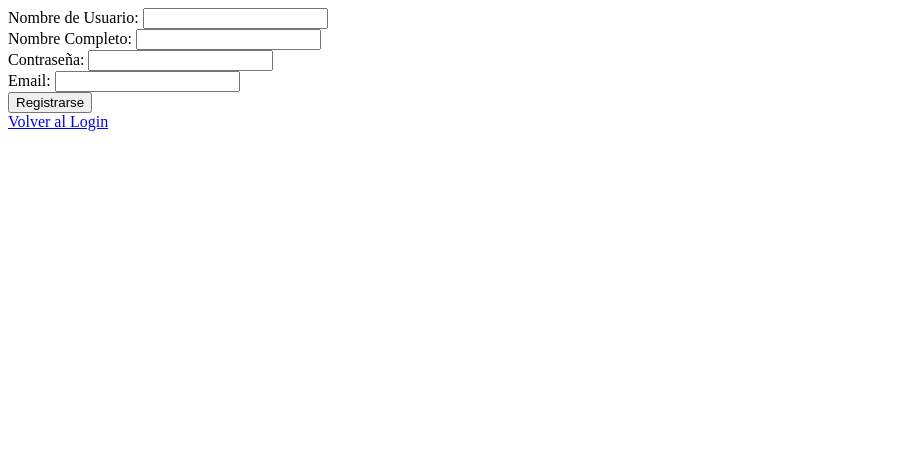
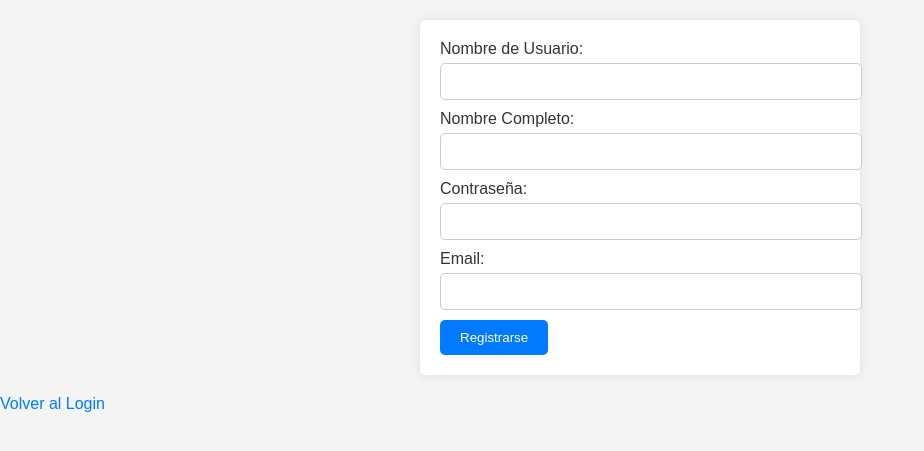
Before and after one commit to nescaruncho/Tarefa4.7_Andres, a PHP site: page /rexistro.html in a window 1280 px wide. Shown: the top 451 px of the page, without its empty margins (0-924 px from the left). Run offline with PHP 8.4, Linux system fonts and the light colour scheme.

Commit message:
Add meta tags and stylesheets to HTML files; fix minor typos in SQL queries

```diff
--- a/www/comenta.php
+++ b/www/comenta.php
@@ -21,7 +21,7 @@ if ($_SERVER["REQUEST_METHOD"] == "POST") {
         $stmt->execute([$idProduto]);
 
         if ($stmt->rowCount() > 0) {
-            $stmt = $conexion->prepare("INSERT INTO comentarios (usuario, idProduto, Comentario, dataCreación, moderado)
+            $stmt = $conexion->prepare("INSERT INTO comentarios (usuario, idProduto, comentario, dataCreacion, moderado)
                                       VALUES (?, ?, ?, NOW(), 'non')");
             $stmt->execute([$usuario, $idProduto, $comentario]);
 
--- a/www/login.php
+++ b/www/login.php
@@ -4,6 +4,9 @@ session_start();
 <!DOCTYPE html>
 <html>
 <head>
+    <meta charset="UTF-8">
+    <meta name="viewport" content="width=device-width, initial-scale=1.0">
+    <link rel="stylesheet" href="style.css">
     <title>Login</title>
 </head>
 <body>
--- a/www/mostra.php
+++ b/www/mostra.php
@@ -34,11 +34,14 @@ try {
 <!DOCTYPE html>
 <html>
 <head>
+    <meta charset="UTF-8">
+    <meta name="viewport" content="width=device-width, initial-scale=1.0">
+    <link rel="stylesheet" href="style.css">
     <title>Productos</title>
 </head>
 <body>
     <h1><?php echo $saludo . ", " . htmlspecialchars($_SESSION['usuario']); ?></h1>
-    <a href="pechaSesion.php">Cerrar Sesión</a>
+    <a href="pecharSesion.php">Cerrar Sesión</a>
 
     <?php if ($_SESSION['rol'] == 'moderador'): ?>
         <a href="xestionaComentarios.php">Gestionar Comentarios</a>
--- a/www/rexistro.html
+++ b/www/rexistro.html
@@ -1,6 +1,9 @@
 <!DOCTYPE html>
 <html>
 <head>
+    <meta charset="UTF-8">
+    <meta name="viewport" content="width=device-width, initial-scale=1.0">
+    <link rel="stylesheet" href="style.css">
     <title>Registro</title>
 </head>
 <body>
--- /dev/null
+++ b/www/style.css
@@ -0,0 +1,76 @@
+body {
+    font-family: Arial, sans-serif;
+    background-color: #f4f4f4;
+    margin: 0;
+    padding: 0;
+}
+
+h1, h2, h3, h4 {
+    color: #333;
+}
+
+a {
+    color: #007BFF;
+    text-decoration: none;
+}
+
+a:hover {
+    text-decoration: underline;
+}
+
+form {
+    background-color: #fff;
+    padding: 20px;
+    margin: 20px auto;
+    border-radius: 5px;
+    box-shadow: 0 0 10px rgba(0, 0, 0, 0.1);
+    max-width: 400px;
+}
+
+label {
+    display: block;
+    margin-bottom: 5px;
+    color: #333;
+}
+
+input[type="text"],
+input[type="password"],
+input[type="email"],
+textarea,
+select {
+    width: 100%;
+    padding: 10px;
+    margin-bottom: 10px;
+    border: 1px solid #ccc;
+    border-radius: 5px;
+}
+
+input[type="submit"],
+button {
+    background-color: #007BFF;
+    color: #fff;
+    border: none;
+    padding: 10px 20px;
+    border-radius: 5px;
+    cursor: pointer;
+}
+
+input[type="submit"]:hover,
+button:hover {
+    background-color: #0056b3;
+}
+
+.producto, .comentario {
+    background-color: #fff;
+    padding: 20px;
+    margin: 20px auto;
+    border-radius: 5px;
+    box-shadow: 0 0 10px rgba(0, 0, 0, 0.1);
+    max-width: 600px;
+}
+
+img {
+    max-width: 100%;
+    height: auto;
+    border-radius: 5px;
+}
```
Also changed, not shown: www/script.sql (added, +14 -0 lines), www/xestionaComentarios.php (+7 -4 lines), 1 other file.
